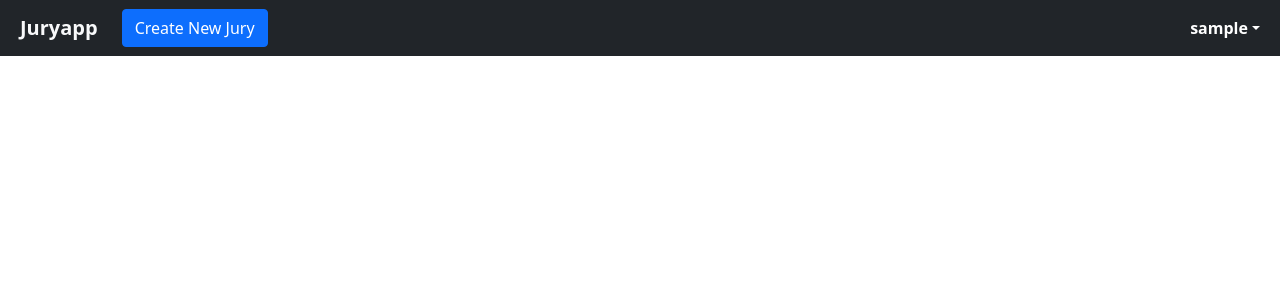
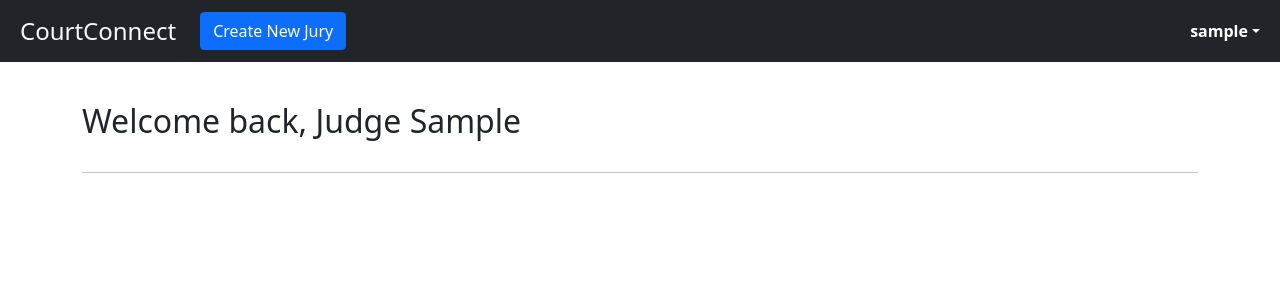
Before and after one commit to celesteroselli/CourtConnect, a Django app: page / in a window 1280 px wide. Shown: the top 300 px of the page. Run offline with Django 3.2, Linux system fonts and the light colour scheme; the visitor is signed in with stand-in values (Sample User, id 1); data that the repository does not hold is empty.

Commit message:
front-end changes to home page, view redirecting if only one jury, fixed for loop modal issue

```diff
--- a/juryapp/templates/account_base.html
+++ b/juryapp/templates/account_base.html
@@ -6,7 +6,7 @@
     <meta charset="UTF-8">
     <meta http-equiv="X-UA-Compatible" content="IE=edge">
     <meta name="viewport" content="width=device-width, initial-scale=1.0">
-    <title>Juryapp - Home</title>
+    <title>CourtConnect</title>
     <script src="https://cdn.jsdelivr.net/npm/bootstrap@5.2.3/dist/js/bootstrap.bundle.min.js" integrity="sha384-kenU1KFdBIe4zVF0s0G1M5b4hcpxyD9F7jL+jjXkk+Q2h455rYXK/7HAuoJl+0I4" crossorigin="anonymous"></script>
 </head>
 
--- a/juryapp/templates/base.html
+++ b/juryapp/templates/base.html
@@ -6,7 +6,7 @@
     <meta charset="UTF-8">
     <meta http-equiv="X-UA-Compatible" content="IE=edge">
     <meta name="viewport" content="width=device-width, initial-scale=1.0">
-    <title>Juryapp - Home</title>
+    <title>CourtConnect</title>
     <script src="https://cdn.jsdelivr.net/npm/bootstrap@5.2.3/dist/js/bootstrap.bundle.min.js" integrity="sha384-kenU1KFdBIe4zVF0s0G1M5b4hcpxyD9F7jL+jjXkk+Q2h455rYXK/7HAuoJl+0I4" crossorigin="anonymous"></script>
 </head>
 <body class="">
@@ -14,7 +14,7 @@
     {% if top_nav %}
     <nav class="navbar navbar-expand-lg bg-body-tertiary bg-dark px-2">
         <div class="container-fluid">
-          <a class="navbar-brand text-light" href="{% url 'juryapp:create' %}"><strong>Juryapp</strong></a>
+          <a class="navbar-brand text-light fs-4" href="{% url 'juryapp:create' %}">CourtConnect</a>
           <button class="navbar-toggler" type="button" data-bs-toggle="collapse" data-bs-target="#navbarSupportedContent" aria-controls="navbarSupportedContent" aria-expanded="false" aria-label="Toggle navigation">
             <span class="navbar-toggler-icon"></span>
           </button>
--- a/juryapp/templates/create.html
+++ b/juryapp/templates/create.html
@@ -3,39 +3,45 @@
 {% block content %}
 
 <div class="container pt-4">
-  <div class="row row-cols-3">
+
+  <h2 class="py-3">Welcome back, Judge {{request.user|title}}</h2>
+
+  <hr>
+
+  <div class="pt-3 row row-cols-4">
 
 {% for jury in list %}
 <div class="col">
-<div class="card bg-light" style="width: 23rem;">
-    <a class="text-dark text-decoration-none" href="{% url 'juryapp:send_all' jury.pk %}"><div class="card-body">
-      <h5 class="card-title"><strong>Jury: {{ jury.casename }}</strong></h5></a>
-    </div>
-    <ul class="list-group list-group-flush hover">
-      <li class="list-group-item bg-light">{{ jury.judge }}</li>
-      <li class="list-group-item bg-light">{{ jury.pk }}</li>
-      <li class="list-group-item bg-light text-danger hover" type="button" data-bs-toggle="modal" data-bs-target="#deleteModal"><strong>Delete</strong></li>
-    </ul>
+  <div class="bg-light rounded w-100 d-flex align-items-center justify-content-center border border-2 shadow" style="height: 12em">
+    <div>
+    <a class="text-decoration-none text-center" href="{% url 'juryapp:send_all' jury.pk %}"><h3>{{ jury.casename|title }}</h3></a>
+    <div class="d-flex justify-content-center pt-3">
+    <button type="button" class="btn btn-danger text-center" data-bs-toggle="modal" data-bs-target="#j{{jury}}">
+      Delete
+    </button>
+  </div>
+  </div>
+  </div>
   </div>
 {% endfor %}
 </div>
 </div>
-
+<div>
 {% for jury in list %}
 <!--Delete Modal-->
-<div class="modal fade" id="deleteModal" tabindex="-1" aria-labelledby="exampleModalLabel" aria-hidden="true">
+<div class="modal fade" id="j{{jury}}" tabindex="-1" aria-labelledby="exampleModalLabel" aria-hidden="true">
   <div class="modal-dialog">
     <div class="modal-content">
       <div class="modal-header">
-        <h1 class="modal-title fs-5" id="exampleModalLabel">Create New Jury</h1>
+        <h5 class="modal-title">Are you sure you want to delete this jury?</h5>
         <button type="button" class="btn-close" data-bs-dismiss="modal" aria-label="Close"></button>
       </div>
       <div class="modal-body">
-          <h3>Are you sure you want to delete this jury?</h3>
+        <p>This action cannot be undone. All jurors and panels will be deleted. Message history will still be saved.</p>
       </div>
       <div class="modal-footer">
         <button type="button" class="btn btn-secondary" data-bs-dismiss="modal">Close</button>
-        <a type="button" class="btn btn-danger" href="{% url 'juryapp:delete' jury.pk %}">Delete</a>
+        <a class="btn btn-danger" href="{% url 'juryapp:delete' jury.pk %}">Delete</a>
       </div>
     </div>
   </div>
--- a/juryapp/urls.py
+++ b/juryapp/urls.py
@@ -7,10 +7,12 @@ app_name = "juryapp"
 urlpatterns = [
     path("jury/<jury>/<panel_num>/", send_panel, name="send_panel"),
     path("jury/<jury>/", send_all, name="send_all"),
-    path("", create_jury, name="create"),
+    path("", home, name="home"),
+    path("home", create_jury, name="create"),
     path("add/<panel>/", add_number, name="add_juror"),
-    path("dash/<panel>/", dash, name="dash"),
+    path("dash/<panel>/<number>/", dash, name="dash"),
     path("qr/<panel>/", qr, name="qr"),
     path("delete/<jury>/", delete, name="delete"),
+    path("delete/<member>/<jury>/", delete_number, name="delete_number"),
     url(r"^register/", register, name="register"),
 ]
--- a/juryapp/views.py
+++ b/juryapp/views.py
@@ -21,7 +21,7 @@ def send_all(request, jury):
                 for panel in panels:
                     message.panel.add(panel)
                     for member in panel.members.all():
-                         #text(member, message)
+                         text(member, message)
                          pass
     form = MessageForm()
     jury = Jury.objects.get(pk=jury)
@@ -48,7 +48,7 @@ def send_panel(request, jury, panel_num):
                 message.save()
                 message.panel.add(message_panel)
                 for member in message_panel.members.all():
-                         #text(member, message)
+                         text(member, message)
                          pass
     form = MessageForm()
     jury = Jury.objects.get(pk=jury)
@@ -74,6 +74,23 @@ def create_jury(request):
     list = Jury.objects.filter(judge=request.user)
     return render(request, "create.html", {"form": form, "list": list, "top_nav": True})
 
+@login_required
+def home(request):
+    juries = Jury.objects.filter(judge=request.user)
+    if juries.count() == 1:
+         jury = Jury.objects.get(judge=request.user)
+         return redirect('juryapp:send_all', jury.pk)
+    if request.method == "POST":
+            form = JuryCreate(request.POST)
+            if form.is_valid():
+                data = form.cleaned_data
+                jury = Jury.objects.create(judge=request.user, casename=data["casename"])
+                for x in range(1, (data.get('panel_num')+1)):
+                    Panel.objects.create(jury=jury, number=x)
+    form = JuryCreate()
+    list = Jury.objects.filter(judge=request.user)
+    return render(request, "create.html", {"form": form, "list": list, "top_nav": True})
+
 def add_number(request, panel):
     if request.method == "POST":
         print("POST")
@@ -84,14 +101,16 @@ def add_number(request, panel):
             juror.save()
             juror_panel = Panel.objects.get(pk=panel)
             juror_panel.members.add(juror)
-            return redirect('juryapp:dash', panel)
+            number = juror.pk
+            return redirect('juryapp:dash', panel, number)
     form = AddJuror()
     return render(request, "add_juror.html", {"form": form})
 
-def dash(request, panel):
-    messages = Message.objects.filter(panel=panel)
+def dash(request, panel, number):
     dash_panel = Panel.objects.get(pk=panel)
-    return render(request, "dash.html", {"messages": messages, "panel": dash_panel})
+    panel_num = dash_panel.number
+    number = Number.objects.get(pk=number)
+    return render(request, "dash.html", {"number": number, "panel_num": panel_num})
 
 def qr(request, panel):
     panel = Panel.objects.get(pk=panel)
@@ -113,4 +132,10 @@ def register(request):
 def delete(request, jury):
      jury = Jury.objects.get(pk=jury)
      jury.delete()
-     return redirect(reverse('juryapp:create'))
+     return redirect('juryapp:create')
+
+def delete_number(request, member, jury):
+     number = Number.objects.get(pk=member)
+     number.delete()
+     jury=Jury.objects.get(pk=jury)
+     return redirect('juryapp:send_all', jury.pk)
```
Also changed, not shown: juryapp/templates/add_juror.html (+7 -4 lines), juryapp/templates/dash.html (+2 -13 lines), juryapp/templates/home.html (+33 -7 lines).
